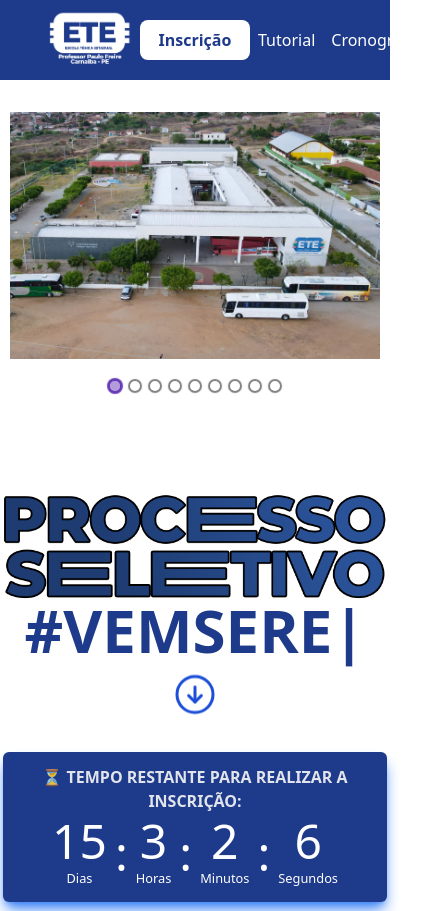
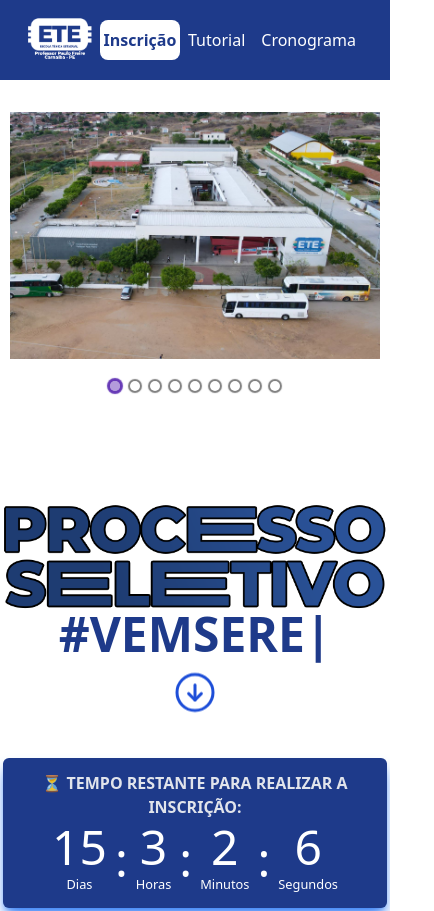
Before and after one commit to codewallaci/eteppf-processo, a React (Vite) app: page / in a window 390 px wide. Shown: the top 911 px of the page, 434 px wide, since content can reach past the window. Built offline with nearby package versions, Linux system fonts and the light colour scheme.

Commit message:
Corrigindo navabar e adicionando botão de rolagem..

```diff
--- a/src/components/Hero.tsx
+++ b/src/components/Hero.tsx
@@ -50,10 +50,10 @@
 
   return (
     <div className="mt-[-96px] w-full h-screen max-auto text-center flex flex-col justify-center items-center">
-      <img className=" max-w-sm mt-20" src={Processo} alt="Processo Seletivo" />
+      <img className=" max-w-sm mt-24" src={Processo} alt="Processo Seletivo" />
 
       <Typed
-        className="text-6xl text-blue-900 font-bold "
+        className="text-5xl text-blue-900 font-bold "
         strings={["2023", "#VEMSERETE"]}
         typeSpeed={250}
         backSpeed={100}
@@ -62,7 +62,7 @@
       <Link to="pagina" spy={true} smooth={true}>
         <ArrowCircleDown
           id="pagina"
-          className="w-12 h-12 mt-5 animate-bounce text-blue-700"
+          className="w-12 h-12 mt-5 mb-2 animate-bounce text-blue-700"
         />
       </Link>
       <div className="w-[700px] fle flex-col max-w-sm h-[150px] md:max-w-lg hover:bg-blue-800 transition-colors duration-500 hover:cursor-progress shadow-lg shadow-blue-500 bg-blue-900 mt-6 justify-center items-center flex rounded-md mb-6">
--- a/src/components/Navbar.tsx
+++ b/src/components/Navbar.tsx
@@ -13,10 +13,14 @@
   return (
     <div id="inscricao">
       <div className="z-40 flex justify-between items-center h-20 w-full px-4 text-white bg-blue-900">
-        <img className="w-[100px] ml-6" src={Logo} alt="LOGO ETE" />
-        <ul className="show flex items-center mr-0 md:mr-6 ">
+        <img
+          className="w-[80px] md:w-[100px] ml-1 md:ml-6"
+          src={Logo}
+          alt="LOGO ETE"
+        />
+        <ul className="show flex items-center mr-3 md:mr-6 ">
           <Link to="inscricao" spy={true} smooth={true}>
-            <button className="w-[110px] my-6 mx-auto py-2 bg-white text-blue-900 font-bold rounded-lg hover:bg-zinc-100 transition-colors">
+            <button className="w-[80px] md:w-[110px] my-6 mx-auto py-2 bg-white text-blue-900 font-bold rounded-lg hover:bg-zinc-100 transition-colors">
               Inscrição
             </button>
           </Link>
```
